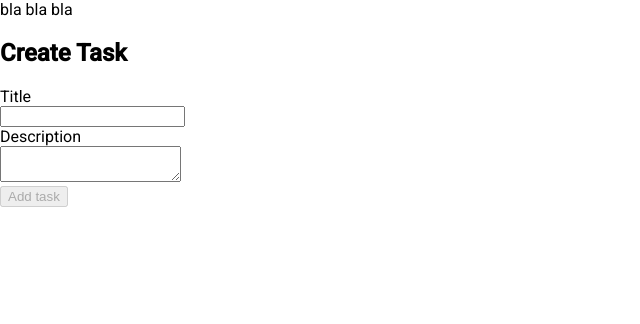
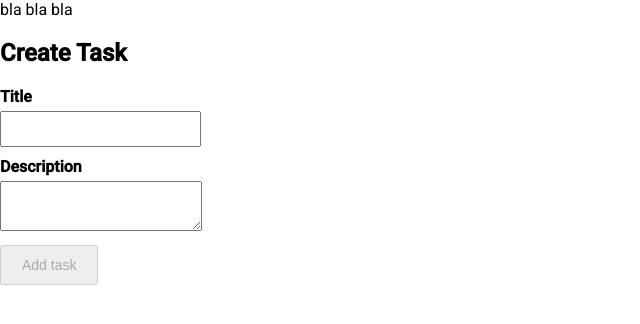
Before and after one commit to TomsVanags/BootCamp, an Angular app: page /create-task in a window 1280 px wide. Shown: the top 324 px of the page, without its empty margins (0-640 px from the left). Built offline with nearby package versions, Linux system fonts and the light colour scheme.

Commit message:
commitoju, lai uztaiitu jaunu branchu

```diff
--- a/src/app/create-task/create-task.component.html
+++ b/src/app/create-task/create-task.component.html
@@ -1,6 +1,6 @@
 <h2>Create Task</h2>
 
-<from [formGroup]="taskForm" (ngSubmit)="onSubmit()">
+<form [formGroup]="taskForm" (ngSubmit)="onSubmit()">
     <div>
         <label for="title">Title</label><br>
         <input id="title" formControlName="title" />
@@ -17,4 +17,4 @@
         </div>
     </div>
     <button type="submit" [disabled]="taskForm.invalid">Add task</button>
-</from>
+</form>
```
